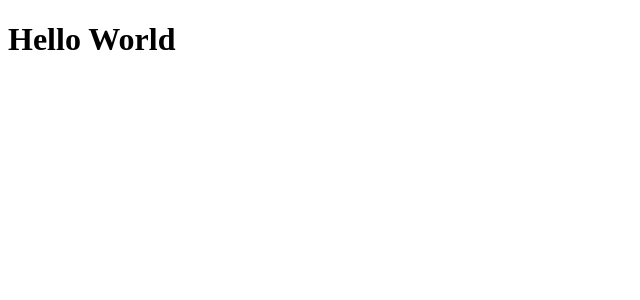
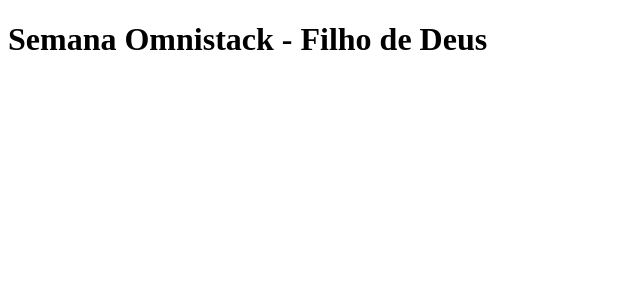
Before and after one commit to Avlye/semanaomnistack11, a React (Create React App) app in the folder frontend/: page / in a window 1280 px wide. Shown: the top 300 px of the page, without its empty margins (0-640 px from the left). Built offline with nearby package versions, Linux system fonts and the light colour scheme.

Commit message:
Conceito de Propriedades

```diff
--- a/frontend/src/App.js
+++ b/frontend/src/App.js
@@ -1,9 +1,10 @@
-import React from 'react';
+import React from 'react'
+import Header from './Header'
 
 function App() {
   return (
-    <h1>Hello World</h1>
-  );
+    <Header title="Semana Omnistack">Filho de Deus</Header>
+  )
 }
 
 export default App;
--- /dev/null
+++ b/frontend/src/Header.js
@@ -0,0 +1,9 @@
+import React from 'react';
+
+export default function Header({ title, children }) {
+    return (
+    <header>
+        <h1>{title} - {children}</h1>
+    </header>
+    )
+}
--- a/frontend/src/index.js
+++ b/frontend/src/index.js
@@ -1,6 +1,6 @@
-import React from 'react';
-import ReactDOM from 'react-dom';
-import App from './App';
+import React from 'react'
+import ReactDOM from 'react-dom'
+import App from './App'
 
 ReactDOM.render(
   <React.StrictMode>
```
